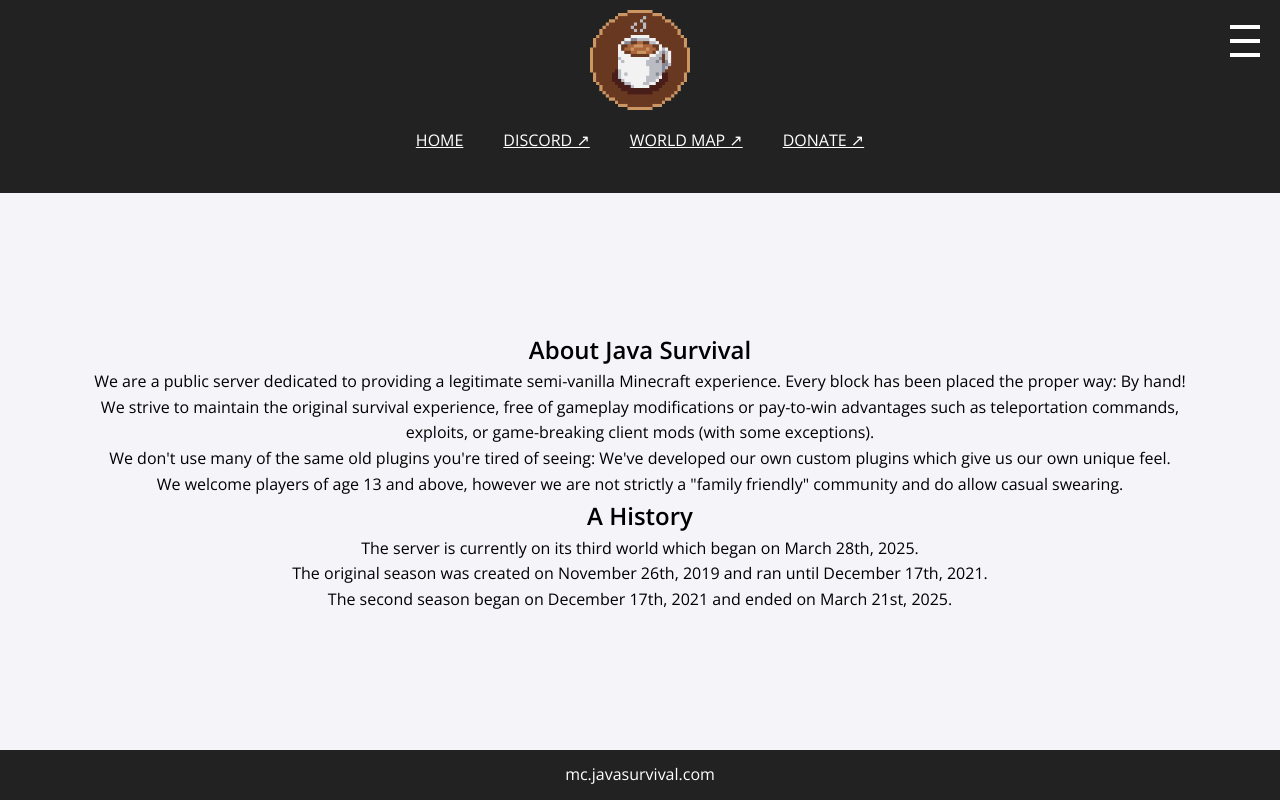
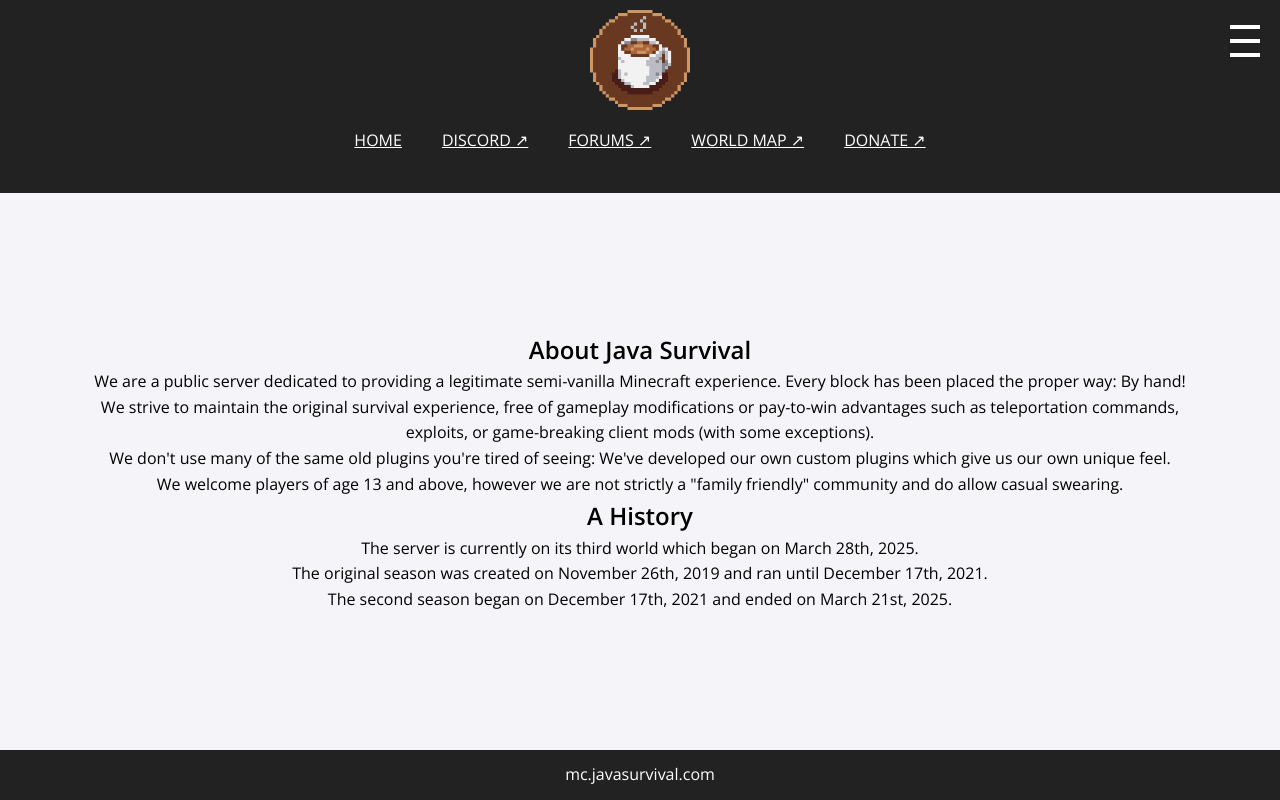
Before and after one commit to JavaSurvival/JavaSurvivalWebsite, a website: page about/index.html in a window 1280 px wide. Both pictures are taken after a click on the element 1245 px from the left and 41 px from the top of the page. Drawn offline with nearby package versions, Linux system fonts and the light colour scheme.

Commit message:
add forums link

```diff
--- a/about/index.html
+++ b/about/index.html
@@ -23,6 +23,7 @@
     <nav id="navMenu" class="nav-menu">
       <a href="/home">Home</a>
       <a href="https://discord.gg/bthyXut3KB" target="_blank">Discord &#8599;</a>
+      <a href="https://forums.javasurvival.com" target="_blank">Forums &#8599;</a>
       <a href="https://map.javasurvival.com" target="_blank">World Map &#8599;</a>
       <a href="https://www.paypal.com/donate/?hosted_button_id=42HLPCHHT4DRW" target="_blank">Donate &#8599;</a>
     </nav>
```
Also changed, not shown: home/index.html (+1 -0 lines).
